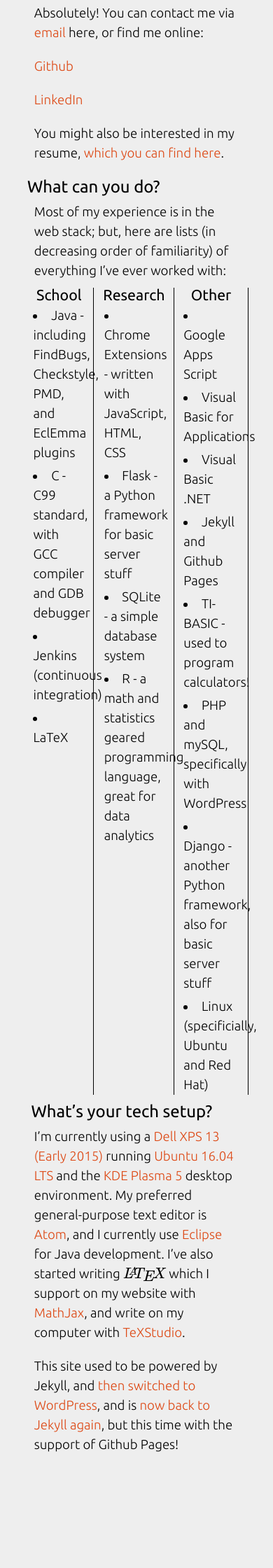
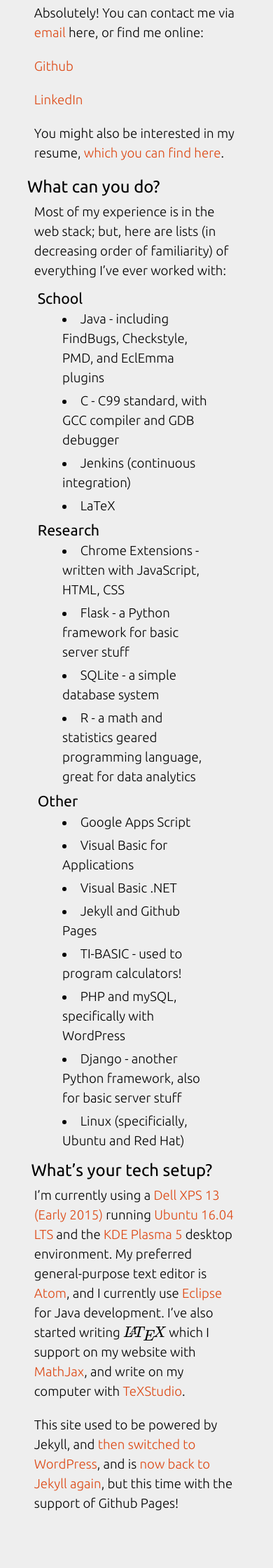
Before and after one commit to jkayani/jkayani.github.io, a Jekyll site: the page built from about/index.markdown, in a window 390 px wide. Shown: the part 1304-3544 px from the top of the page at 70% size. Built offline with Jekyll 4.4.1, drawn with Linux system fonts in a browser that asks for light colours; formulas are drawn with MathJax 3; before the commit the page ends 3460 px from its top, so only the background shows below that.

Commit message:
Responive table CSS
I found a guide for responsive table CSS here
http://alijafarian.com/responsive-html-tables/, and
implemented it on my About page.

```diff
--- a/assets/css/style.css
+++ b/assets/css/style.css
@@ -159,6 +159,41 @@
 	color: white;
 }
 /* Responsive design */
+/**
+* Responsive table CSS taken from:
+* http://alijafarian.com/responsive-html-tables/
+* Thanks a lot!
+*/
+@media (max-width: 750px ) {
+	table thead {
+		display: none;
+	}
+	table tr, table td, table th {
+		display: block;
+	}
+	table th, table td {
+		border-right: none;
+		padding: 5px;
+	}
+	table td:nth-of-type(1):before {
+		content: "School";
+		font-weight: normal;
+	}
+	table td:nth-of-type(2):before {
+		content: "Research";
+		font-weight: normal;
+	}
+	table td:nth-of-type(3):before {
+		content: "Other";
+		font-weight: normal;
+	}
+}
+
+/**
+* Used for the table on the About page, causes the rows
+* to stack vertically.
+*/
+
 @media (max-width: 600px ){
 	span.tag{
 		margin: 5px;
```
